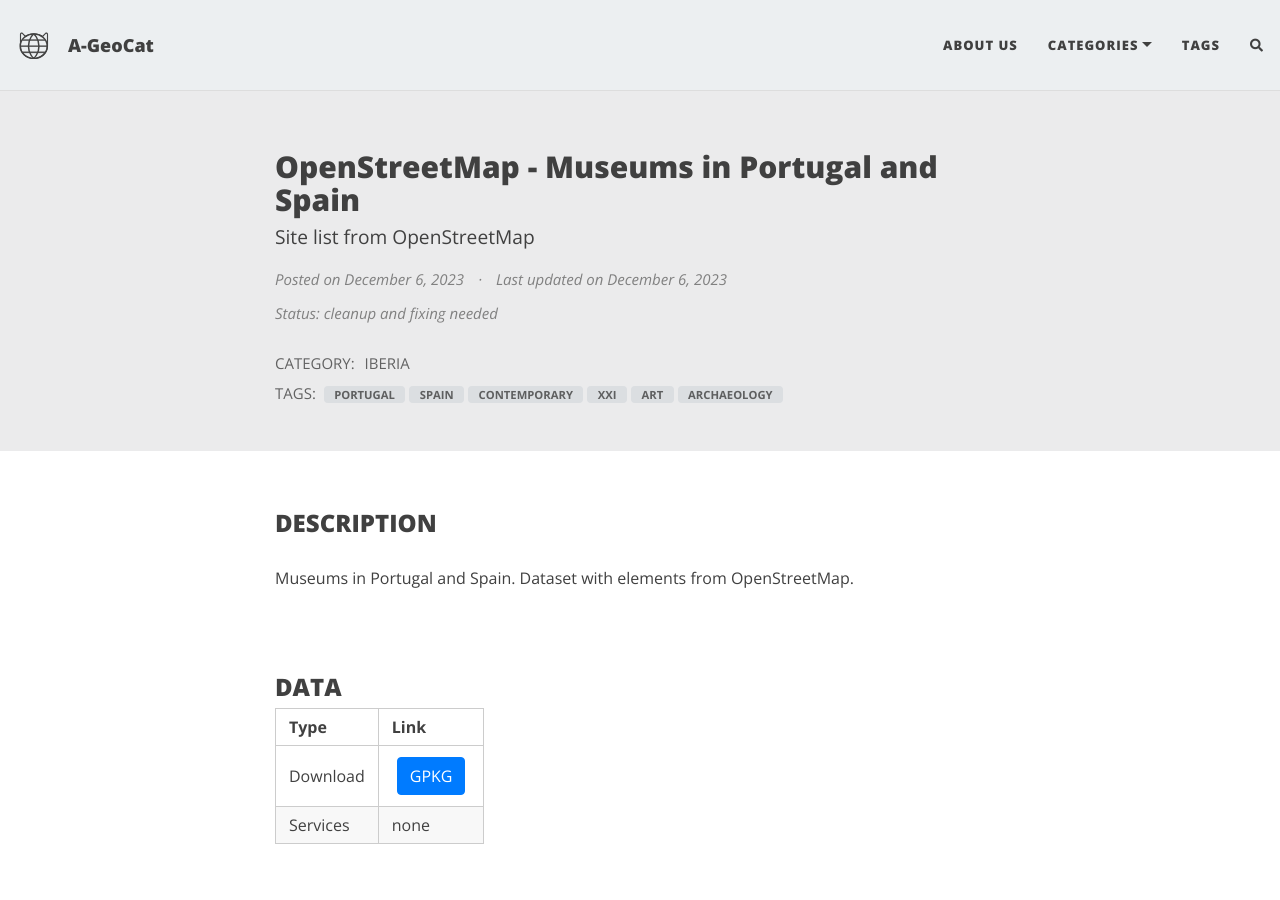
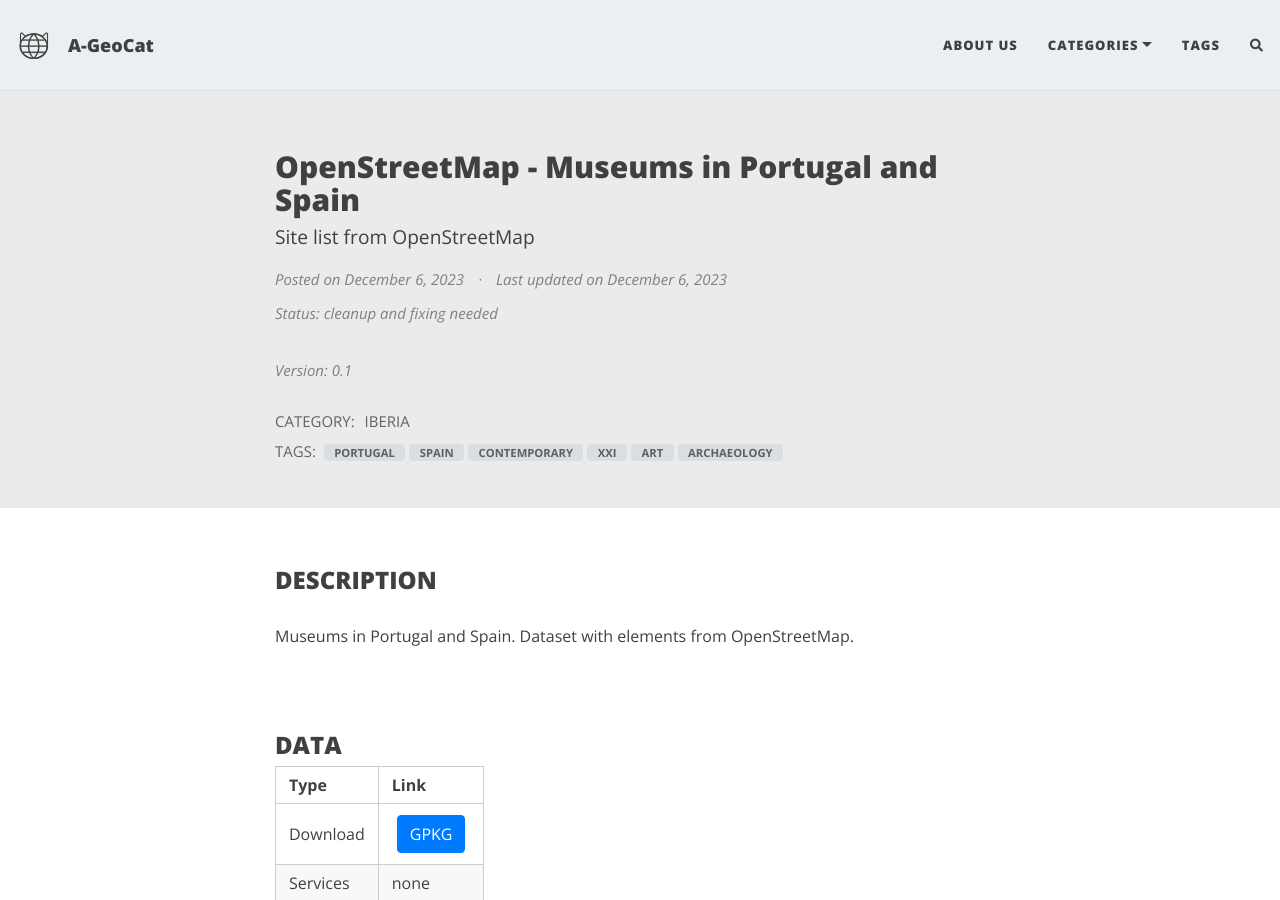
Before and after one commit to projetoalfobre/a-geocat, a Jekyll site: the page built from _posts/2023-12-06-OSM-museums-in-portugal-and-spain.md, in a window 1280 px wide and 900 px high. Built offline with Jekyll 4.4.1, drawn with Linux system fonts in a browser that asks for light colours; nearby versions of some CDN libraries; comment, search, counter and statistics services are not loaded.

Commit message:
Update 2023-12-06-OSM-museums-in-portugal-and-spain.md

```diff
--- a/_posts/2023-12-06-OSM-museums-in-portugal-and-spain.md
+++ b/_posts/2023-12-06-OSM-museums-in-portugal-and-spain.md
@@ -3,6 +3,7 @@ layout: post
 title: OpenStreetMap - Museums in Portugal and Spain
 subtitle: Site list from OpenStreetMap
 date: 06-12-2023
+version: 0.1
 cover-img:
 thumbnail-img:
 share-img:
```
